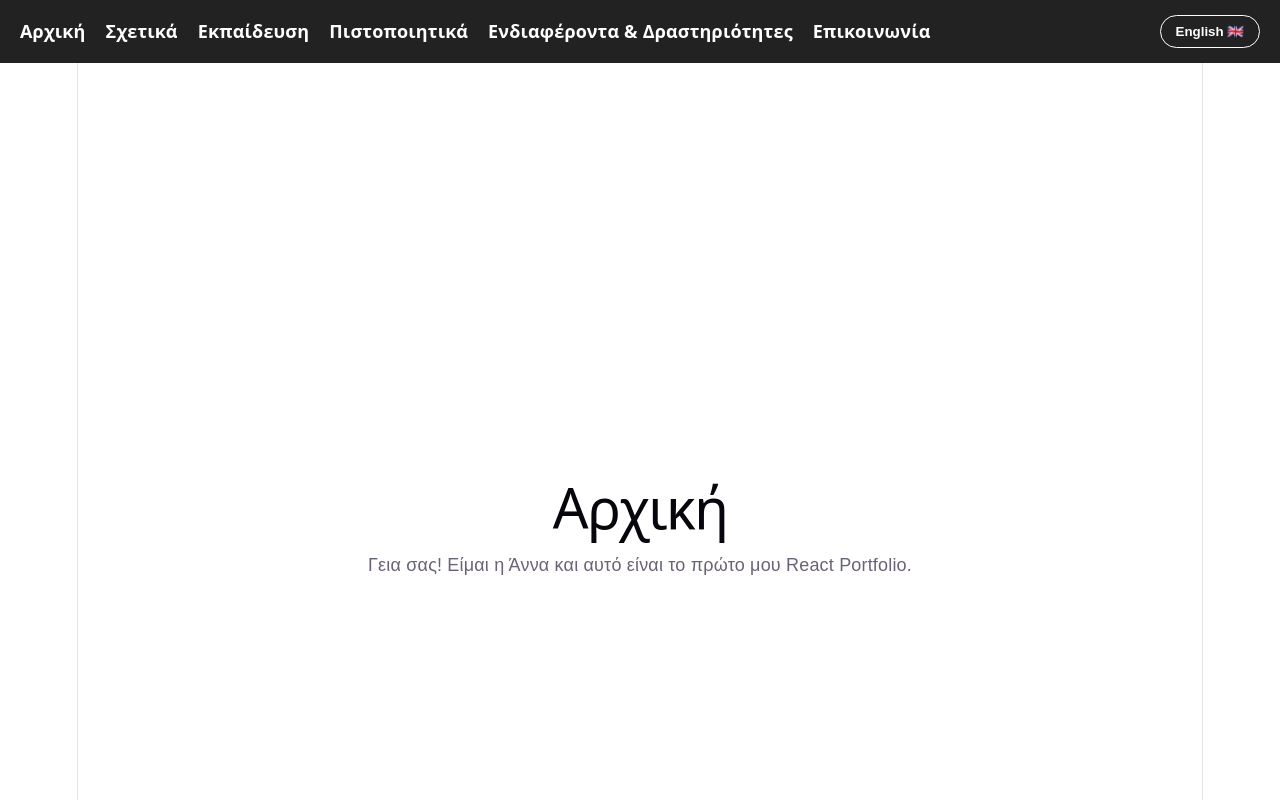
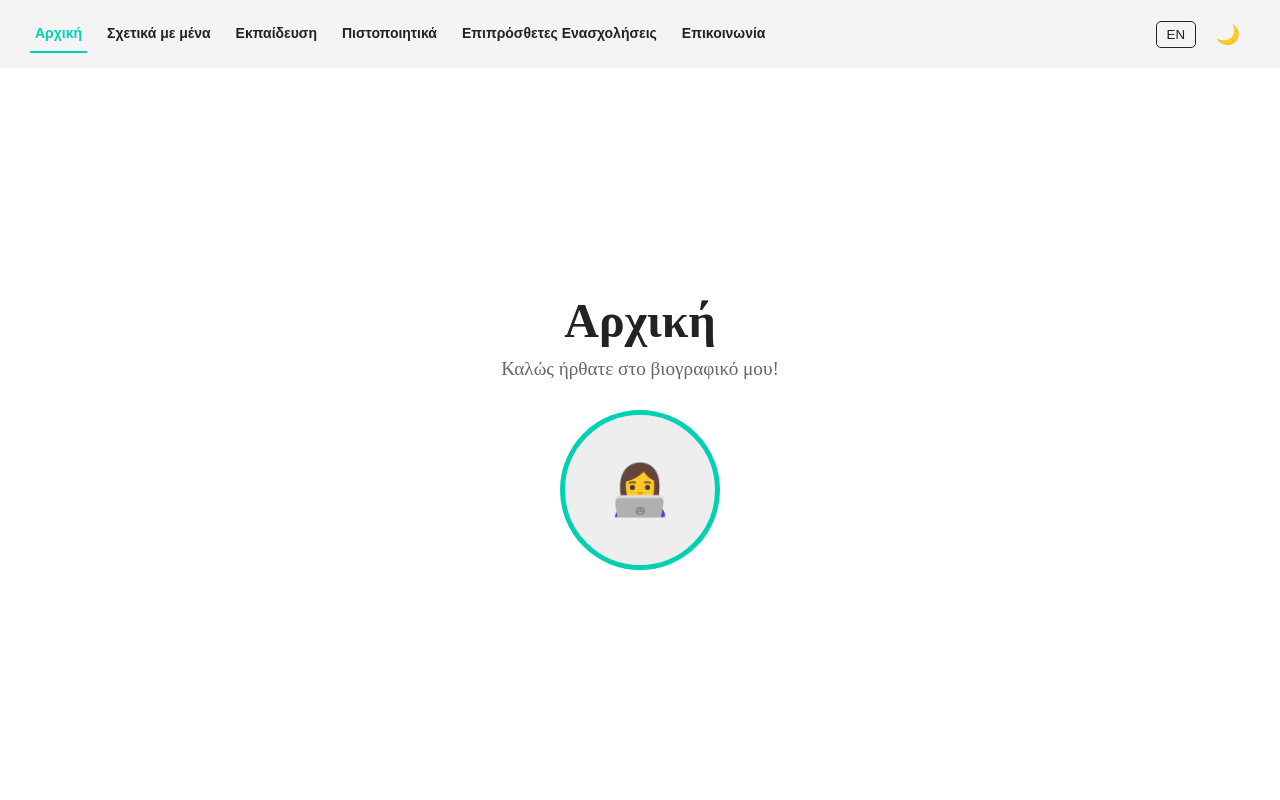
Before and after one commit to AnnaKarg/my-portfolio, a React (Vite) app: page / in a window 1280 px wide. Shown: the top 800 px of the page. Built offline with nearby package versions, Linux system fonts and the light colour scheme.

Commit message:
Dark/Light mode and separate jsx

```diff
--- a/src/App.jsx
+++ b/src/App.jsx
@@ -1,135 +1,138 @@
-import React, { useState } from 'react'
+import React, { useState } from 'react';
+import Start from './Start';
+import About_Me from './About_Me';
+import Education from './Education';
+import Certificate from './Certificate';
+import Additional_Activities from './Additional_Activities';
+import Contact from './Contact';
 
 const translations = {
   el: {
     start: "Αρχική",
-    about: "Σχετικά",
+    about: "Σχετικά με μένα",
     education: "Εκπαίδευση",
     certificates: "Πιστοποιητικά",
-    hobbies: "Ενδιαφέροντα & Δραστηριότητες",
+    activities: "Επιπρόσθετες Ενασχολήσεις",
     contact: "Επικοινωνία",
-    welcome: "Γεια σας! Είμαι η Άννα και αυτό είναι το πρώτο μου React Portfolio.",
-    hobbiesText: "Μου αρέσει ο προγραμματισμός, ο σχεδιασμός και τα ταξίδια.",
-    contactText: "Μπορείτε να με βρείτε στο LinkedIn ή μέσω email.",
+    contactText: "Μπορείτε να με βρείτε εδώ:",
+    welcome: "Καλώς ήρθατε στο βιογραφικό μου!",
   },
   en: {
     start: "Home",
-    about: "About",
+    about: "About Me",
     education: "Education",
     certificates: "Certificates",
-    hobbies: "Interests & Activities",
+    activities: "Additional Activities",
+    welcome: "Welcome to my CV!",
     contact: "Contact",
-    welcome: "Hello! I am Anna and this is my first React Portfolio.",
-    hobbiesText: "I love programming, design, and traveling.",
-    contactText: "You can find me on LinkedIn or via email.",
+    contactText: "You can find me here:",
   }
 };
 
 function App() {
-
   const [language, setLanguage] = useState('el');
-
-  const toggleLanguage = () => {
-    setLanguage(language === 'el' ? 'en' : 'el');
-  };
+  const [activeTab, setActiveTab] = useState('start');
+  const [theme, setTheme] = useState('light');
 
   const t = translations[language];
 
+  const toggleTheme = () => {
+    const newTheme = theme === 'light' ? 'dark' : 'light';
+    setTheme(newTheme);
+    document.documentElement.setAttribute('data-theme', newTheme);
+  };
+
   return (
-    <div style={{ scrollBehavior: 'smooth' }}>
-      {/* --- MENU --- */}
+    <div style={{ height: '100vh', display: 'flex', flexDirection: 'column', overflow: 'hidden' }}>
+
+      {/* --- NAVIGATION BAR --- */}
       <nav style={navStyle}>
-        <a href="#start" style={linkStyle}>{t.start}</a>
-        <a href="#about" style={linkStyle}>{t.about}</a>
-        <a href="#education" style={linkStyle}>{t.education}</a>
-        <a href="#certificates" style={linkStyle}>{t.certificates}</a>
-        <a href="#activities" style={linkStyle}>{t.hobbies}</a>
-        <a href="#contact" style={linkStyle}>{t.contact}</a>
+        <button onClick={() => setActiveTab('start')} style={activeTab === 'start' ? activeBtn : linkBtn}>{t.start}</button>
+        <button onClick={() => setActiveTab('about')} style={activeTab === 'about' ? activeBtn : linkBtn}>{t.about}</button>
+        <button onClick={() => setActiveTab('education')} style={activeTab === 'education' ? activeBtn : linkBtn}>{t.education}</button>
+        <button onClick={() => setActiveTab('certificates')} style={activeTab === 'certificates' ? activeBtn : linkBtn}>{t.certificates}</button>
+        <button onClick={() => setActiveTab('activities')} style={activeTab === 'activities' ? activeBtn : linkBtn}>{t.activities}</button>
+        <button onClick={() => setActiveTab('contact')} style={activeTab === 'contact' ? activeBtn : linkBtn}>{t.contact}</button>
 
-        <button onClick={toggleLanguage} style={btnStyle}>
-          {language === 'el' ? 'English 🇬🇧' : 'Ελληνικά 🇬🇷'}
-        </button>
+        <div style={controlsContainer}>
+          <button onClick={() => setLanguage(language === 'el' ? 'en' : 'el')} style={langBtn}>
+            {language === 'el' ? 'EN' : 'EL'}
+          </button>
+          <button onClick={toggleTheme} style={themeBtnStyle}>
+            {theme === 'light' ? '🌙' : '☀️'}
+          </button>
+        </div>
       </nav>
-      {/* --- SECTION: START --- */}
-      <section id="start" style={sectionStyle}>
-        <h1>{t.start}</h1>
-        <p>{t.welcome}</p>
-      </section>
 
-      {/* --- SECTION: ABOUT --- */}
-      <section id="about" style={sectionStyle}>
-        <h1>{t.about}</h1>
-        <p>{t.welcome}</p>
-      </section>
+      {/* --- MAIN CONTENT AREA --- */}
+      <main style={{ flex: 1, display: 'flex', justifyContent: 'center', alignItems: 'center', marginTop: '60px' }}>
+        {activeTab === 'start' && <Start title={t.start} text={t.welcome} />}
+        {activeTab === 'about' && <About_Me title={t.about} text={t.welcome} />}
+        {activeTab === 'education' && <Education title={t.education} text={t.education} />}
+        {activeTab === 'certificates' && <Certificate title={t.certificates} text={t.certificates} />}
+        {activeTab === 'activities' && <Additional_Activities title={t.activities} text={t.activities} />}
+        {activeTab === 'contact' && <Contact title={t.contact} text={t.contactText} />}
+      </main>
 
-      {/* --- SECTION: EDUCATION --- */}
-      <section id="education" style={sectionStyle}>
-        <h1>{t.education}</h1>
-        <p>{t.educationText}</p>
-      </section>
-
-      {/* --- SECTION: CERTIFICATES --- */}
-      <section id="certificates" style={sectionStyle}>
-        <h1>{t.certificates}</h1>
-        <p>{t.certificatesText}</p>
-      </section>
-
-      {/* --- SECTION: ACTIVITIES --- */}
-      <section id="activities" style={sectionStyle}>
-        <h1>{t.hobbies}</h1>
-        <p>{t.hobbiesText}</p>
-      </section>
-
-      {/* --- SECTION: CONTACT --- */}
-      <section id="contact" style={sectionStyle}>
-        <h1>{t.contact}</h1>
-        <p>{t.contactText}</p>
-      </section>
     </div>
   );
 }
 
-// --- STYLES (CSS-in-JS) ---
+// --- STYLES ---
+
 const navStyle = {
+  display: 'flex',
+  flexWrap: 'wrap',
+  justifyContent: 'flex-start',
+  alignItems: 'center',
+  gap: '15px',
+  padding: '15px 30px',
+  background: 'var(--nav-bg, #222)',
   position: 'fixed',
+  width: '100%',
   top: 0,
-  left: 0,
-  width: '100%',
-  background: '#222',
-  color: 'white',
-  padding: '15px 20px',
-  display: 'flex',
-  alignItems: 'center',
-  gap: '20px',
-  zIndex: 1000
+  zIndex: 1000,
+  boxSizing: 'border-box'
 };
 
-const linkStyle = {
-  color: 'white',
+const linkBtn = {
+  background: 'none',
+  border: 'none',
+  color: 'var(--text-color, white)',
+  cursor: 'pointer',
+  fontWeight: 'bold',
+  padding: '10px 5px',
+  fontSize: '14px',
   textDecoration: 'none',
-  fontWeight: 'bold'
+  borderBottom: '2px solid transparent'
 };
 
-const btnStyle = {
-  marginLeft: 'auto',
-  marginRight: '40px',
-  cursor: 'pointer',
-  padding: '8px 15px',
-  borderRadius: '20px',
-  border: '1px solid white',
-  background: 'transparent',
-  color: 'white',
-  fontWeight: 'bold'
+const activeBtn = {
+  ...linkBtn,
+  color: 'var(--accent-color, cyan)',
+  borderBottom: '2px solid var(--accent-color, cyan)'
 };
 
-const sectionStyle = {
-  padding: '120px 40px',
-  minHeight: '100vh',
-  borderBottom: '1px solid #eee',
+const controlsContainer = {
+  marginLeft: 'auto',
   display: 'flex',
-  flexDirection: 'column',
-  justifyContent: 'center',
-  fontFamily: 'Arial, sans-serif'
+  gap: '10px',
+  alignItems: 'center'
+};
+
+const langBtn = {
+  cursor: 'pointer',
+  background: 'var(--nav-bg)',
+  color: 'var(--text-color)',
+  border: '1px solid var(--text-color)',
+  padding: '5px 10px',
+  borderRadius: '5px'
+};
+
+const themeBtnStyle = {
+  ...langBtn,
+  fontSize: '1.2rem',
+  border: 'none'
 };
 
 export default App;
--- /dev/null
+++ b/src/Contact.jsx
@@ -0,0 +1,42 @@
+import React from 'react';
+
+function Contact({ title, text }) {
+  return (
+    <div style={containerStyle}>
+      <h1>{title}</h1>
+      <p>{text}</p>
+
+      <div style={linksContainer}>
+        <a href="mailto:your-email@example.com" style={linkStyle}>📧 Email</a>
+        <a href="https://linkedin.com/in/your-profile" target="_blank" rel="noreferrer" style={linkStyle}>🔗 LinkedIn</a>
+        <a href="https://github.com/your-username" target="_blank" rel="noreferrer" style={linkStyle}>💻 GitHub</a>
+      </div>
+    </div>
+  );
+}
+
+const containerStyle = {
+  textAlign: 'center',
+  padding: '20px',
+  color: 'var(--text-color)',
+  backgroundColor: 'var(--bg-color)'
+};
+
+const linksContainer = {
+  display: 'flex',
+  justifyContent: 'center',
+  gap: '20px',
+  marginTop: '30px'
+};
+
+const linkStyle = {
+  textDecoration: 'none',
+  color: '#00d1b2',
+  fontWeight: 'bold',
+  fontSize: '18px',
+  border: '1px solid #00d1b2',
+  padding: '10px 20px',
+  borderRadius: '8px'
+};
+
+export default Contact;
--- /dev/null
+++ b/src/Start.jsx
@@ -0,0 +1,50 @@
+import React from 'react';
+
+function Start({ title, text }) {
+  return (
+    <div style={heroStyle}>
+      <h1 style={titleStyle}>{title}</h1>
+      <p style={subtitleStyle}>{text}</p>
+
+      <div style={avatarPlaceholder}>
+        <span style={{fontSize: '50px'}}>👩‍💻</span>
+      </div>
+    </div>
+  );
+}
+
+const heroStyle = {
+
+  textAlign: 'center',
+  padding: '20px',
+  color: 'var(--text-color)',
+  backgroundColor: 'var(--bg-color)',
+  animation: 'fadeIn 1s ease-in'
+};
+
+const titleStyle = {
+  fontSize: '3rem',
+  color: '#222',
+  marginBottom: '10px'
+};
+
+const subtitleStyle = {
+  fontSize: '1.2rem',
+  color: '#666',
+  maxWidth: '600px',
+  margin: '0 auto'
+};
+
+const avatarPlaceholder = {
+  width: '150px',
+  height: '150px',
+  borderRadius: '50%',
+  background: '#eee',
+  display: 'flex',
+  justifyContent: 'center',
+  alignItems: 'center',
+  margin: '30px auto',
+  border: '5px solid #00d1b2'
+};
+
+export default Start;
--- a/src/index.css
+++ b/src/index.css
@@ -1,111 +1,22 @@
 :root {
-  --text: #6b6375;
-  --text-h: #08060d;
-  --bg: #fff;
-  --border: #e5e4e7;
-  --code-bg: #f4f3ec;
-  --accent: #aa3bff;
-  --accent-bg: rgba(170, 59, 255, 0.1);
-  --accent-border: rgba(170, 59, 255, 0.5);
-  --social-bg: rgba(244, 243, 236, 0.5);
-  --shadow:
-    rgba(0, 0, 0, 0.1) 0 10px 15px -3px, rgba(0, 0, 0, 0.05) 0 4px 6px -2px;
-
-  --sans: system-ui, 'Segoe UI', Roboto, sans-serif;
-  --heading: system-ui, 'Segoe UI', Roboto, sans-serif;
-  --mono: ui-monospace, Consolas, monospace;
-
-  font: 18px/145% var(--sans);
-  letter-spacing: 0.18px;
-  color-scheme: light dark;
-  color: var(--text);
-  background: var(--bg);
-  font-synthesis: none;
-  text-rendering: optimizeLegibility;
-  -webkit-font-smoothing: antialiased;
-  -moz-osx-font-smoothing: grayscale;
-
-  @media (max-width: 1024px) {
-    font-size: 16px;
-  }
+  /* Light Mode Colors */
+  --bg-color: #ffffff;
+  --text-color: #222222;
+  --nav-bg: #f4f4f4;
+  --accent-color: #00d1b2;
 }
 
-@media (prefers-color-scheme: dark) {
-  :root {
-    --text: #9ca3af;
-    --text-h: #f3f4f6;
-    --bg: #16171d;
-    --border: #2e303a;
-    --code-bg: #1f2028;
-    --accent: #c084fc;
-    --accent-bg: rgba(192, 132, 252, 0.15);
-    --accent-border: rgba(192, 132, 252, 0.5);
-    --social-bg: rgba(47, 48, 58, 0.5);
-    --shadow:
-      rgba(0, 0, 0, 0.4) 0 10px 15px -3px, rgba(0, 0, 0, 0.25) 0 4px 6px -2px;
-  }
-
-  #social .button-icon {
-    filter: invert(1) brightness(2);
-  }
+[data-theme='dark'] {
+  /* Dark Mode Colors */
+  --bg-color: #121212;
+  --text-color: #ffffff;
+  --nav-bg: #1e1e1e;
+  --accent-color: #00ffcc;
 }
 
 body {
+  background-color: var(--bg-color);
+  color: var(--text-color);
+  transition: all 0.3s ease; /* Για απαλή αλλαγή χρωμάτων */
   margin: 0;
 }
-
-#root {
-  width: 1126px;
-  max-width: 100%;
-  margin: 0 auto;
-  text-align: center;
-  border-inline: 1px solid var(--border);
-  min-height: 100svh;
-  display: flex;
-  flex-direction: column;
-  box-sizing: border-box;
-}
-
-h1,
-h2 {
-  font-family: var(--heading);
-  font-weight: 500;
-  color: var(--text-h);
-}
-
-h1 {
-  font-size: 56px;
-  letter-spacing: -1.68px;
-  margin: 32px 0;
-  @media (max-width: 1024px) {
-    font-size: 36px;
-    margin: 20px 0;
-  }
-}
-h2 {
-  font-size: 24px;
-  line-height: 118%;
-  letter-spacing: -0.24px;
-  margin: 0 0 8px;
-  @media (max-width: 1024px) {
-    font-size: 20px;
-  }
-}
-p {
-  margin: 0;
-}
-
-code,
-.counter {
-  font-family: var(--mono);
-  display: inline-flex;
-  border-radius: 4px;
-  color: var(--text-h);
-}
-
-code {
-  font-size: 15px;
-  line-height: 135%;
-  padding: 4px 8px;
-  background: var(--code-bg);
-}
```
Also changed, not shown: src/About_Me.jsx (+18 -0 lines), src/Additional_Activities.jsx (+18 -0 lines), src/Certificate.jsx (+18 -0 lines), src/Education.jsx (+18 -0 lines).
